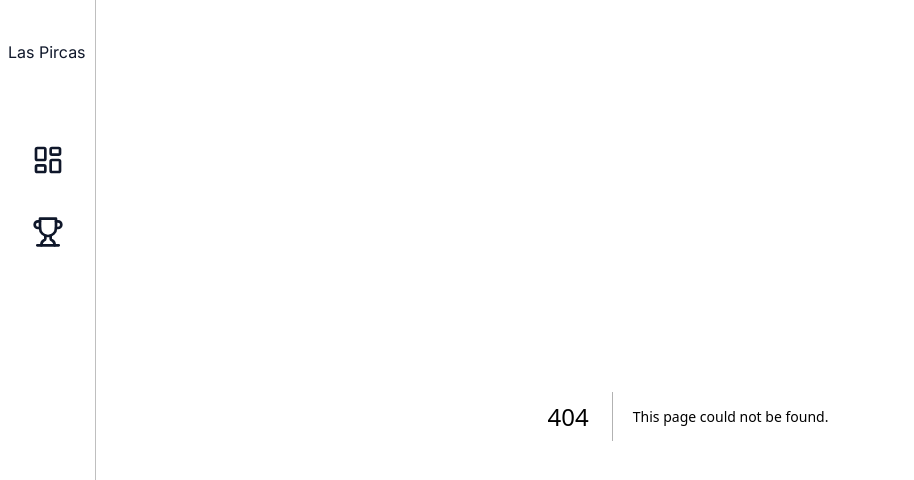
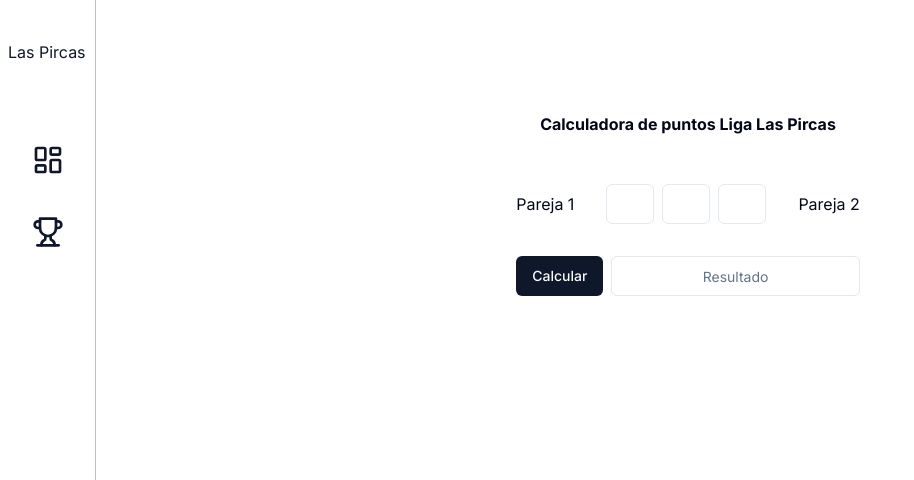
Before and after one commit to TomasTahan/padel-app, a Next.js app: page /puntos in a window 1280 px wide. Before the commit this address had no page. Shown: the top 480 px of the page, without its empty margins (0-914 px from the left). Built offline with nearby package versions, Linux system fonts and the light colour scheme.

Commit message:
calculadora de putnos

```diff
--- /dev/null
+++ b/app/puntos/page.tsx
@@ -0,0 +1,63 @@
+import { Button } from "@/components/ui/button";
+import { Input } from "@/components/ui/input";
+import { createClient } from "@/lib/supabase/server";
+import { redirect } from "next/navigation";
+
+export default async function PuntosPage({
+  searchParams,
+}: {
+  searchParams: { resultado: string };
+}) {
+  const calcular = async (formData: FormData) => {
+    "use server";
+
+    const set1 = formData.get("set1") as string;
+    const set2 = formData.get("set2") as string;
+    const set3 = formData.get("set3") || null;
+
+    const supabase = createClient();
+
+    const { data, error } = await supabase
+      .rpc("calcular_puntos", {
+        set1,
+        set2,
+        set3,
+      })
+      .single();
+
+    if (error) {
+      console.log(error);
+    } else {
+      console.log(data);
+      const puntos = data;
+      redirect(
+        `/puntos?resultado=${puntos.puntos_pareja1}/${puntos.puntos_pareja2}`
+      );
+    }
+  };
+
+  return (
+    <div className=" flex flex-col items-center mt-24">
+      <p className="font-bold">Calculadora de puntos Liga Las Pircas</p>
+      <form action={calcular}>
+        <div className="flex gap-8 w-min justify-center items-center mt-12">
+          <p className="w-max">Pareja 1</p>
+          <div className=" flex gap-2">
+            <Input name="set1" className="w-12" />
+            <Input name="set2" className="w-12" />
+            <Input name="set3" className="w-12" />
+          </div>
+          <p className="w-max">Pareja 2</p>
+        </div>
+        <div className="flex gap-2 mt-8">
+          <Button type="submit">Calcular</Button>
+          <Input
+            placeholder="Resultado"
+            readOnly
+            value={searchParams.resultado}
+          />
+        </div>
+      </form>
+    </div>
+  );
+}
--- /dev/null
+++ b/app/torneos/loading.tsx
@@ -0,0 +1,3 @@
+export default function Loading() {
+  return <h1>Cargandoooooooooooooooooo</h1>;
+}
```
